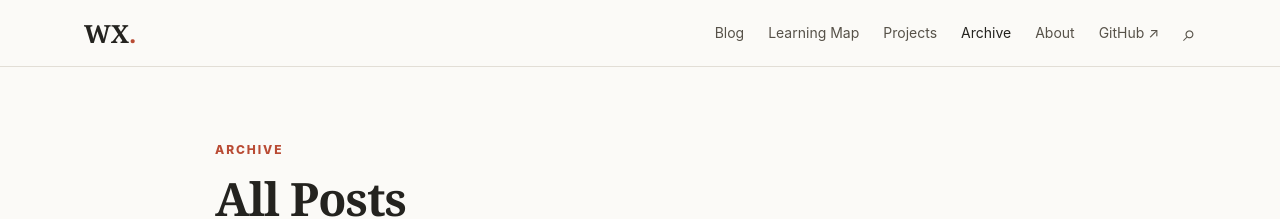
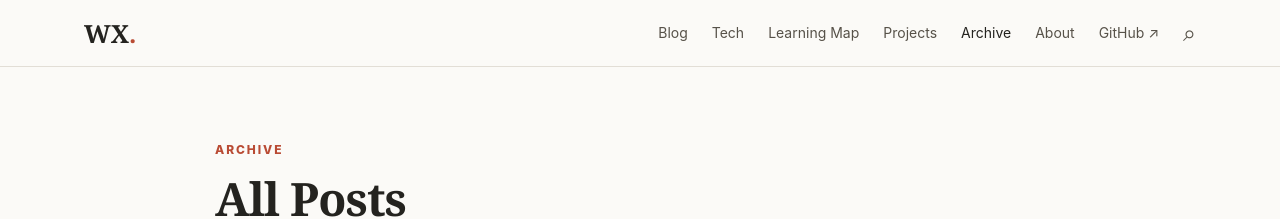
Before and after one commit to telawang91-dotcom/telawang91-dotcom.github.io, a Jekyll site: the page built from archive.html, in a window 1280 px wide. Shown: the top 219 px of the page. Built offline with Jekyll 4.4.1, drawn with Linux system fonts in a browser that asks for light colours.

Commit message:
Add Tech series navigation

```diff
--- a/_config.yml
+++ b/_config.yml
@@ -19,6 +19,8 @@ profile:
 nav:
   - title: Blog
     url: /
+  - title: Tech
+    url: /tech/
   - title: Learning Map
     url: /learning-map/
   - title: Projects
```
